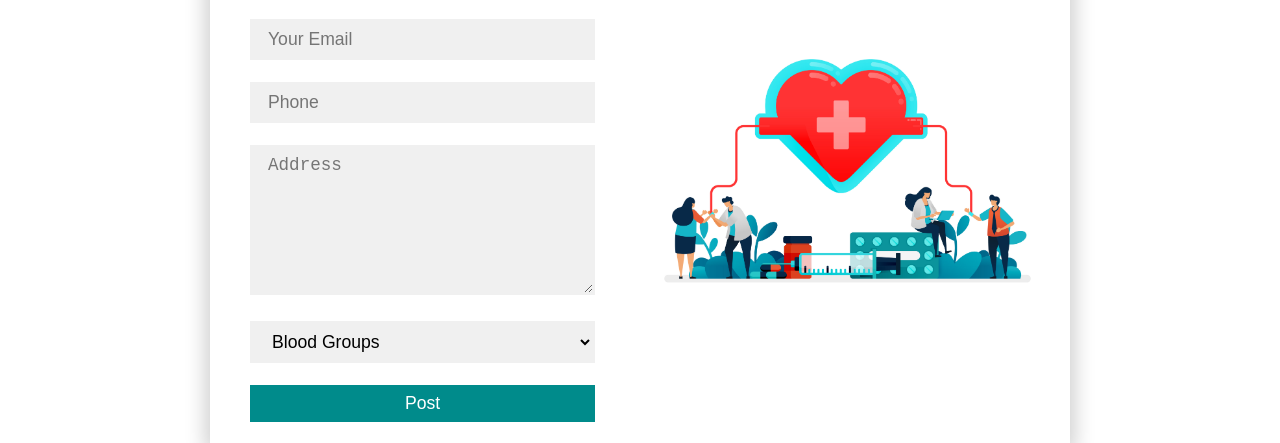
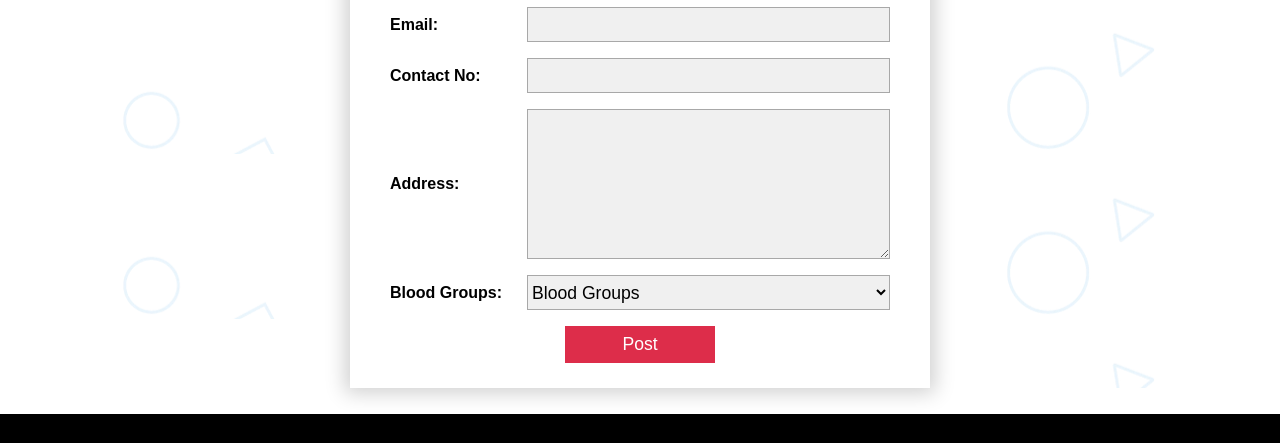
Before and after one commit to 2024-SANDHYA/Blood-Buddy, a plain HTML site: page post_a_blood_request.html in a window 1280 px wide. Shown: the part 245-688 px from the top of the page. Drawn offline with Linux system fonts and the light colour scheme; a web font is replaced by a local one.

Commit message:
modified form in post_a_blood_request

```diff
--- a/post_a_blood_request.css
+++ b/post_a_blood_request.css
@@ -62,6 +62,10 @@ header ul li a:hover{
 }
 
 
+main{
+    background: url(../Images/ug.png);
+    background-position: right;
+}
 .container{
 	position: relative;
 	width: 100%;
@@ -72,46 +76,13 @@ header ul li a:hover{
     padding-top: 10%;
 }
 
-.container:after{
-	content: '';
-	position: absolute;
-	width: 100%;
-	height: 100%;
-	left: 0;
-	top: 0;
-	background: url("img/bg.jpg") no-repeat center;
-	background-size: cover;
-	filter: blur(50px);
-	z-index: -1;
-}
-.contact-box{
-	max-width: 850px;
-	display: grid;
-	grid-template-columns: repeat(2, 1fr);
-	justify-content: center;
-	align-items: center;
-	text-align: center;
-	background-color: #fff;
-	box-shadow: 0px 0px 19px 5px rgba(0,0,0,0.19);
-    padding-right: 10px;
-
-}
-
-.right{
-	background: url(./Images/post_blood_request.jpg) no-repeat center;
-	background-size: contain;
-	height: 100%;
-}
-
-.left{
-	padding: 25px 40px;
-}
 
 h2{
 	position: relative;
 	padding: 0 0 10px;
 	margin-bottom: 10px;
     font-family: 'Advent Pro', sans-serif;
+    text-align: center;
 }
 
 h2:after{
@@ -121,25 +92,41 @@ h2:after{
     bottom: 0;
     transform: translateX(-50%);
     height: 4px;
-    width: 100px;
+    width: 150px;
     border-radius: 2px;
-    background-color:  	#008B8B;
+    background-color:  	#DD2D4A;
 }
-
+.get_blood{
+    padding: 25px 40px;
+    box-shadow: 0px 0px 19px 5px rgba(0,0,0,0.19);
+    background-color: white;
+}
+form{
+    width: 500px;
+    display: grid;
+    grid-template-columns: 0.5fr 1.5fr;
+    grid-column-gap: 1rem;
+    grid-row-gap: 1rem;
+    justify-content: center;
+    align-items: center;
+    text-align: left;
+}
 .field,#blood_groups{
     box-sizing: border-box;
 	width: 100%;
-	border: 2px solid rgba(0, 0, 0, 0);
-	outline: none;
+    height: 35px;
+	border: 1px solid rgba(0, 0, 0, 0.3);
 	background-color: rgba(230, 230, 230, 0.6);
-	padding: 0.5rem 1rem;
 	font-size: 1.1rem;
-	margin-bottom: 22px;
 	transition: .3s;
 }
 
 .field:hover{
-	background-color: rgba(0, 0, 0, 0.1);
+    background-color: rgba(0, 0, 0, 0.1);
+}
+.field:focus{
+    border: 2px solid rgba(30,85,250,0.47);
+    background-color: #fff;
 }
 
 textarea{
@@ -149,17 +136,15 @@ label{
     font-family: 'Advent Pro', sans-serif;
     font-weight: 600;
 }
-select{
-    margin-bottom: 15px;
-}
 .btn{
-	width: 100%;
+    grid-column: 1/3;
+    justify-self: center;
+	width: 30%;
 	padding: 0.5rem 1rem;
-	background-color:#008B8B;
+	background-color:#DD2D4A;
 	color: #fff;
 	font-size: 1.1rem;
 	border: none;
-	outline: none;
 	cursor: pointer;
 	transition: .3s;
 }
@@ -167,26 +152,6 @@ select{
 .btn:hover{
     background-color: rgba(72,61,139);
 }
-
-.field:focus{
-    border: 2px solid rgba(30,85,250,0.47);
-    background-color: #fff;
-}
-
-@media screen and (max-width: 880px){
-	.contact-box{
-		grid-template-columns: 1fr;
-	}
-	.left{
-		height: 200px;
-	}
-}
-
-main{
-    background: url(../Images/ug.png);
-}
-
-
 
 /*Footer*/
 .sec {
--- a/post_a_blood_request.html
+++ b/post_a_blood_request.html
@@ -31,14 +31,18 @@
 
     <main>
         <div class="container">
-            <div class="contact-box">
-                <div class="left">
+            <div class="get_blood">
                 <h2>Post A Blood Request </h2>
                 <form>
-                        <input type="text" class="field" placeholder="Your Name">
-                        <input type="text" class="field" placeholder="Your Email">
-                        <input type="text" class="field" placeholder="Phone">
-                        <textarea placeholder="Address" class="field"></textarea>
+                    <label for="name">Name:</label>
+                    <input type="text" class="field">
+                    <label for="name">Email:</label>
+                    <input type="text" class="field">
+                    <label for="name">Contact No:</label>
+                    <input type="number" class="field">
+                    <label for="name">Address:</label>
+                    <textarea class="field"></textarea>
+                    <label for="name">Blood Groups:</label>
                     <select name="blood_groups" id="blood_groups">
                         <option value="" disabled selected>Blood Groups</option>
                         <option value="A+">A+</option>
@@ -52,8 +56,6 @@
                     </select>
                     <button class="btn">Post</button>
                 </form>
-                </div>
-                <div class="right"></div>
             </div>
         </div>
     </main>
```
Lines whose indentation alone changed are shown as unchanged.
